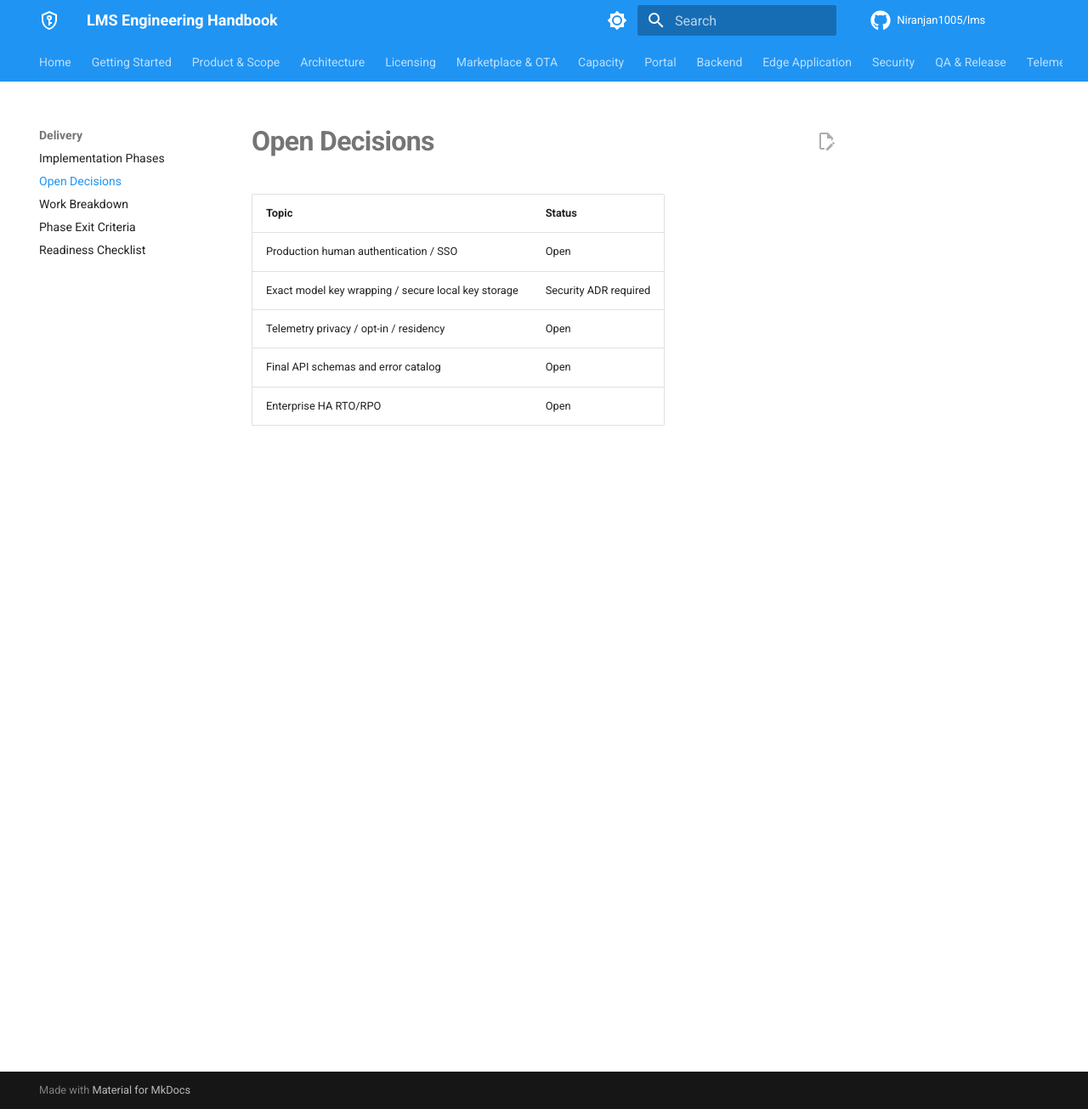
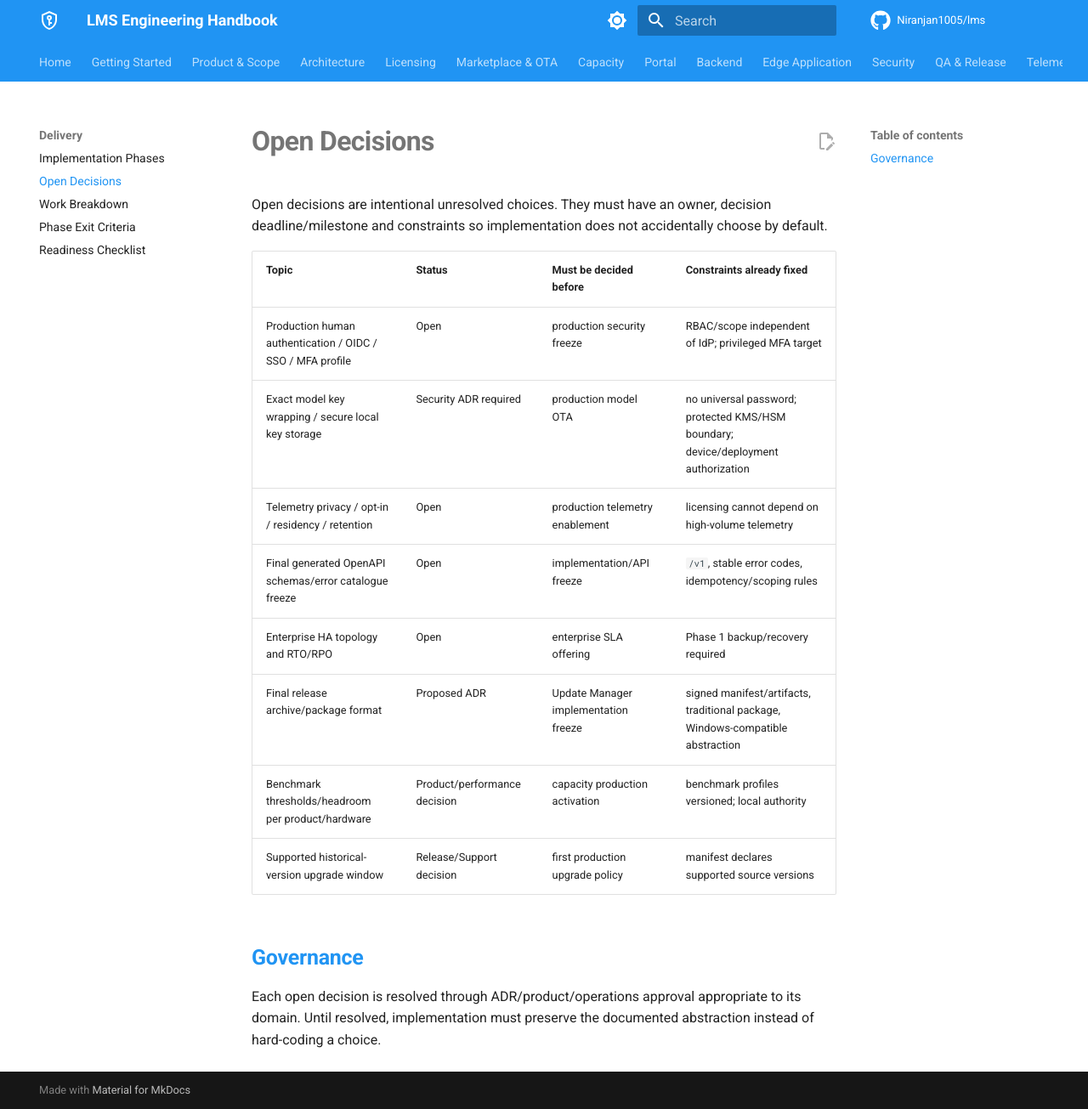
Before and after one commit to Niranjan1005/lms, an MkDocs documentation site: the page built from docs/delivery/open-decisions.md, in a window 1280 px wide and 1305 px high. Shown: the whole window at 85% size. Built offline with MkDocs 1.6.1 and Material for MkDocs 9.7.7, drawn with Linux system fonts in a browser that asks for light colours; comment, search, counter and statistics services are not loaded.

Commit message:
docs: make open decisions actionable

```diff
--- a/docs/delivery/open-decisions.md
+++ b/docs/delivery/open-decisions.md
@@ -1,9 +1,18 @@
 # Open Decisions
 
-| Topic | Status |
-|---|---|
-| Production human authentication / SSO | Open |
-| Exact model key wrapping / secure local key storage | Security ADR required |
-| Telemetry privacy / opt-in / residency | Open |
-| Final API schemas and error catalog | Open |
-| Enterprise HA RTO/RPO | Open |
+Open decisions are intentional unresolved choices. They must have an owner, decision deadline/milestone and constraints so implementation does not accidentally choose by default.
+
+| Topic | Status | Must be decided before | Constraints already fixed |
+|---|---|---|---|
+| Production human authentication / OIDC / SSO / MFA profile | Open | production security freeze | RBAC/scope independent of IdP; privileged MFA target |
+| Exact model key wrapping / secure local key storage | Security ADR required | production model OTA | no universal password; protected KMS/HSM boundary; device/deployment authorization |
+| Telemetry privacy / opt-in / residency / retention | Open | production telemetry enablement | licensing cannot depend on high-volume telemetry |
+| Final generated OpenAPI schemas/error catalogue freeze | Open | implementation/API freeze | `/v1`, stable error codes, idempotency/scoping rules |
+| Enterprise HA topology and RTO/RPO | Open | enterprise SLA offering | Phase 1 backup/recovery required |
+| Final release archive/package format | Proposed ADR | Update Manager implementation freeze | signed manifest/artifacts, traditional package, Windows-compatible abstraction |
+| Benchmark thresholds/headroom per product/hardware | Product/performance decision | capacity production activation | benchmark profiles versioned; local authority |
+| Supported historical-version upgrade window | Release/Support decision | first production upgrade policy | manifest declares supported source versions |
+
+## Governance
+
+Each open decision is resolved through ADR/product/operations approval appropriate to its domain. Until resolved, implementation must preserve the documented abstraction instead of hard-coding a choice.
```
